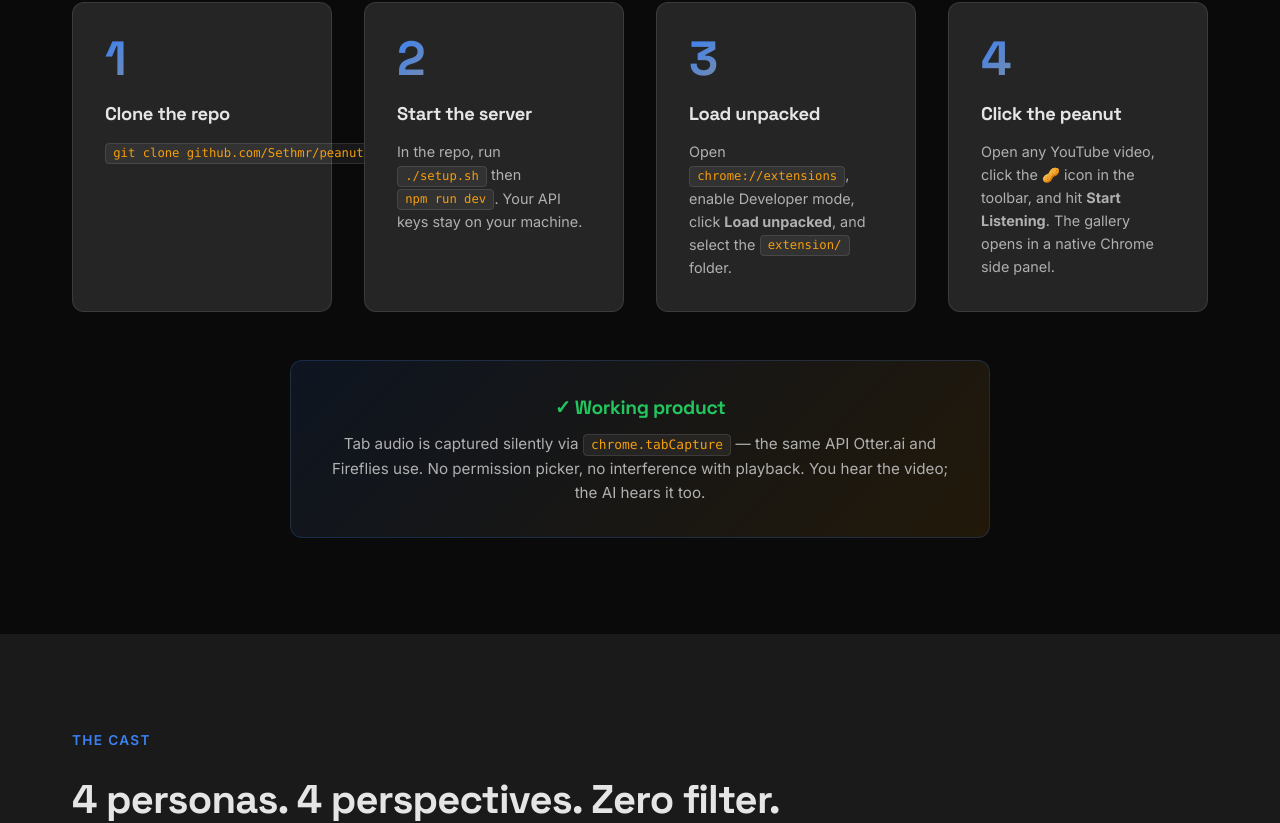
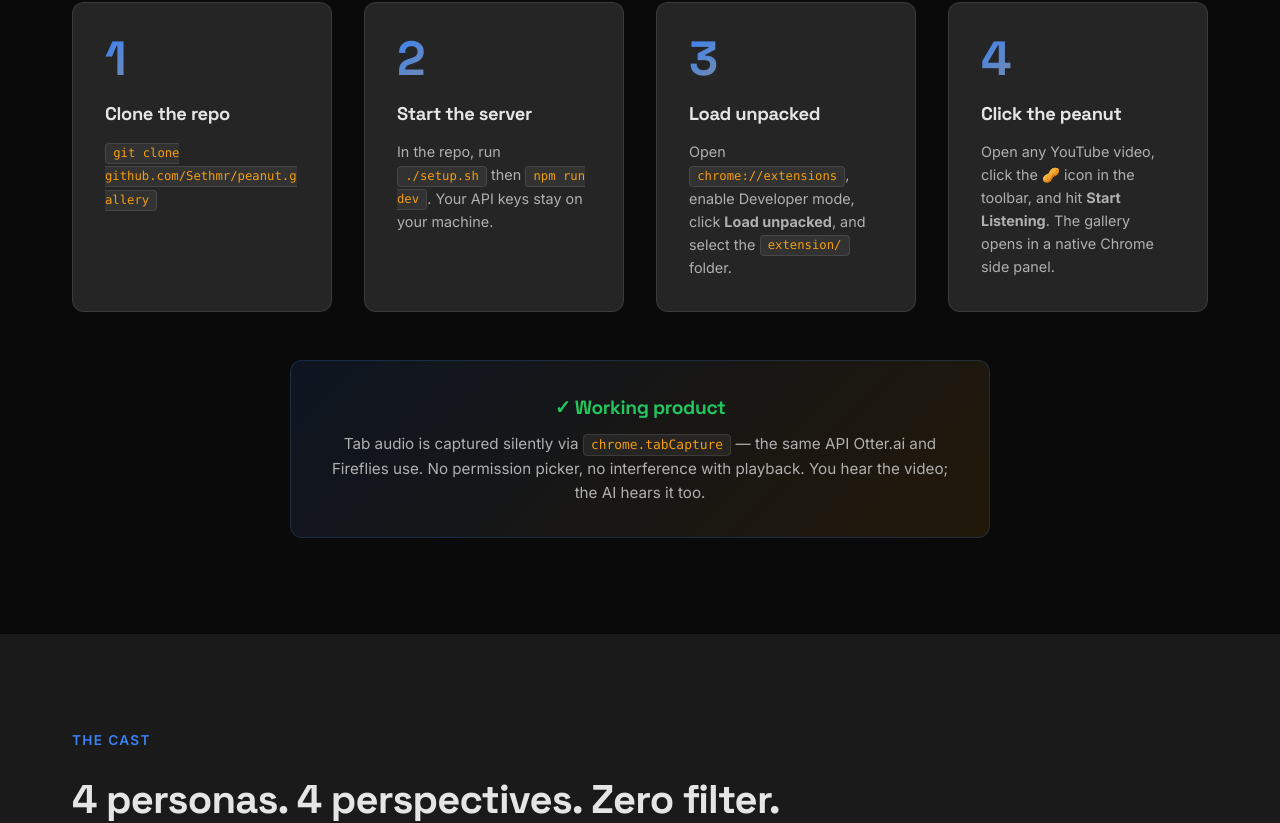
Before and after one commit to Sethmr/peanut.gallery, a Next.js app: page / in a window 1280 px wide. Shown: the part 1397-2220 px from the top of the page. Built offline with nearby package versions, Linux system fonts and the light colour scheme.

Commit message:
update sidepanel

```diff
--- a/app/landing.css
+++ b/app/landing.css
@@ -473,7 +473,8 @@
   font-family: ui-monospace, "SF Mono", Menlo, Monaco, Consolas, monospace;
   font-size: 0.85em;
   color: #f59e0b;
-  white-space: nowrap;
+  overflow-wrap: anywhere;
+  word-break: break-word;
 }
 
 /* ─── STATUS BANNER ─── */
--- a/extension/sidepanel.html
+++ b/extension/sidepanel.html
@@ -171,7 +171,7 @@
     .transcript-section {
       padding: 8px 12px;
       border-bottom: 1px solid var(--border);
-      max-height: 80px;
+      max-height: 220px;
       overflow-y: auto;
       flex-shrink: 0;
     }
```
